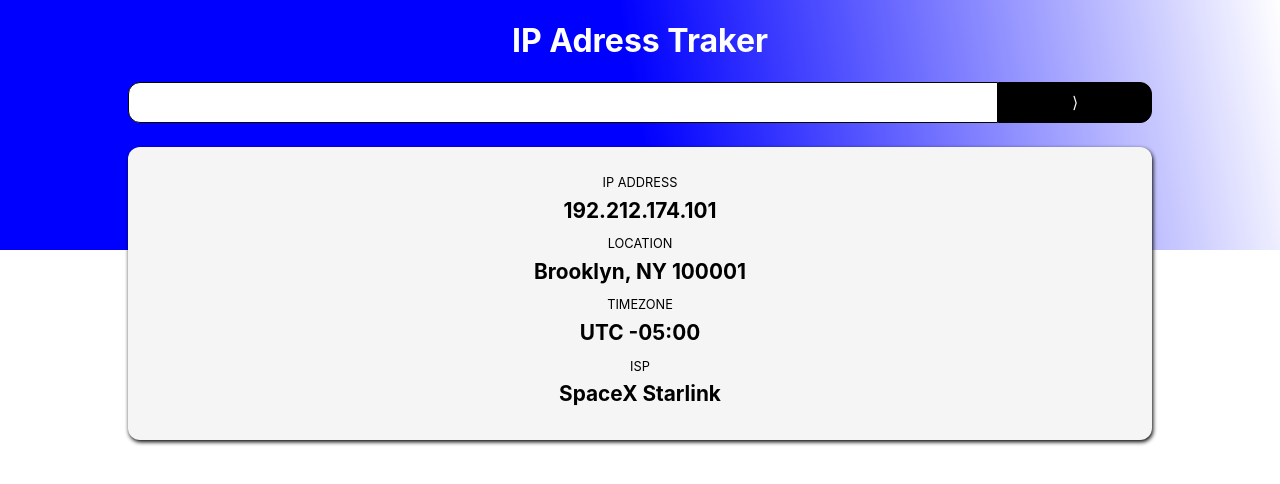
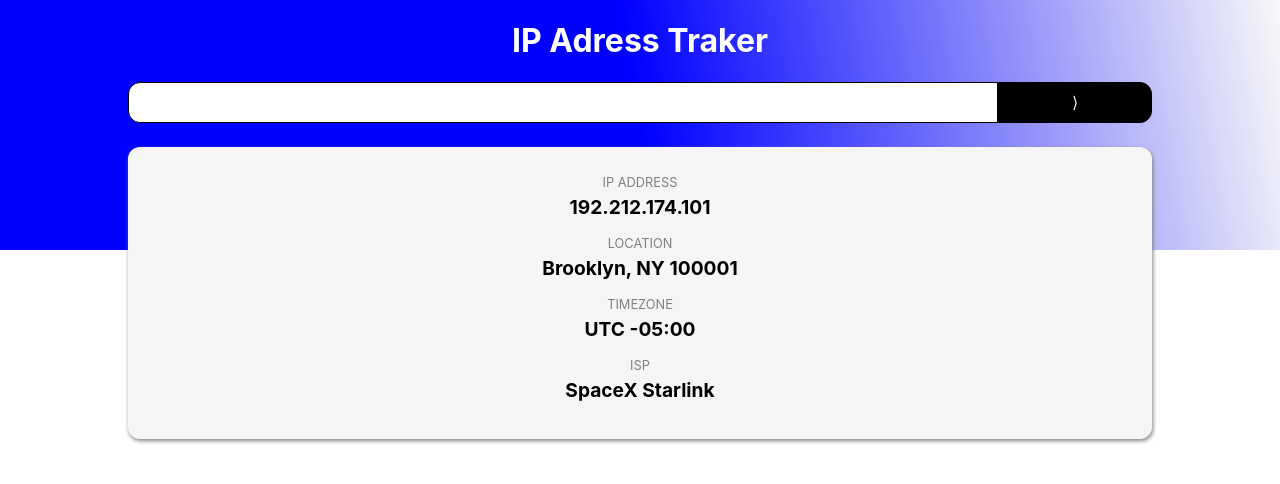
Before and after one commit to SizweMalobola/Ip-address-tracker, a Svelte app: page / in a window 1280 px wide. Shown: the top 484 px of the page. Built offline with nearby package versions, Linux system fonts and the light colour scheme.

Commit message:
removed outline on btn focus

```diff
--- a/src/App.svelte
+++ b/src/App.svelte
@@ -41,7 +41,7 @@
       align-items: center;
     }
     header {
-      background-image: linear-gradient(80deg, blue 50%, white);
+      background-image: linear-gradient(80deg, blue 50%, rgb(248, 248, 248));
       width: 100%;
       display: flex;
       flex-direction: column;
@@ -62,7 +62,12 @@
       border: 1px solid black;
       border-top-left-radius: 12px;
       border-bottom-left-radius: 12px;
+      font-weight: 600;
     }
+    #search-bar > input:focus {
+      outline: none;
+    }
+
     #search-bar button {
       position: absolute;
       top: 0;
@@ -85,7 +90,7 @@
       border-radius: 12px;
       padding: 1em;
       text-align: center;
-      box-shadow: black 1px 2px 4px ;
+      box-shadow: gray 1px 2px 4px;
     }
     #api-details > div {
       /* background-color: darkcyan; */
@@ -95,18 +100,18 @@
       margin-bottom: 0.6em;
     }
     #api-details > div span {
-        display: inline-block;
-        margin-bottom: .6em;
-        font-size: .7rem;
-        text-transform: uppercase;
+      display: inline-block;
+      margin-bottom: 0.4em;
+      font-size: 0.7rem;
+      text-transform: uppercase;
+      color: gray;
     }
     #api-details > div h3 {
-        margin:0;
-        text-transform: capitalize;
-        font-size: 1.1rem;
-
+      margin: 0;
+      text-transform: capitalize;
+      font-size: 1.1rem;
+    }
   }
-}
   @media (min-width: 360px) {
     header {
       max-height: 250px;
@@ -120,12 +125,14 @@
     #api-details {
       padding: 1.5em;
     }
+    #api-details > div {
+      margin-bottom: 0.8em;
+    }
     #api-details > div span {
-        font-size: .8rem;
+      font-size: 0.8rem;
     }
     #api-details > div h3 {
-        font-size: 1.3rem;
-
+      font-size: 1.2rem;
+    }
   }
-
 </style>
```
